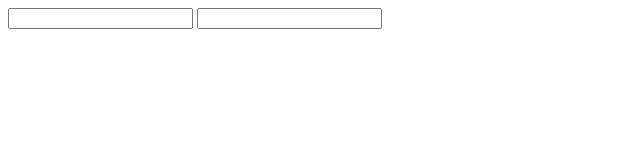
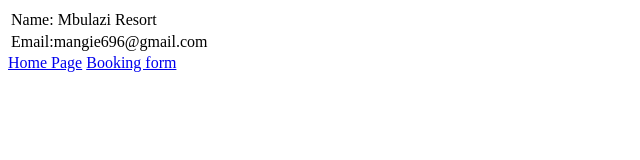
Before and after one commit to SmangeleMntungwa/Holiday_destination, a plain HTML site: page contact.html in a window 1280 px wide. Shown: the whole page, without its empty margins (0-640 px from the left). Drawn offline with Linux system fonts and the light colour scheme.

Commit message:
booking form added

```diff
--- a/contact.html
+++ b/contact.html
@@ -7,9 +7,15 @@
     <title>Document</title>
 </head>
 <body>
-    <form>
-        <input type="text">
-        <input type="text">
-    </form>
+    <table>
+        <tr>
+          <td>Name: Mbulazi Resort</td> </tr>
+          <tr>
+          <td>Email:mangie696@gmail.com</td>
+        </tr>
+    </table>
+
+<a href="./index.html"> Home Page</a>
+<a href="./bookingform.html">Booking form</a>
 </body>
 </html>
```
Also changed, not shown: bookingform.html (added, +36 -0 lines).
